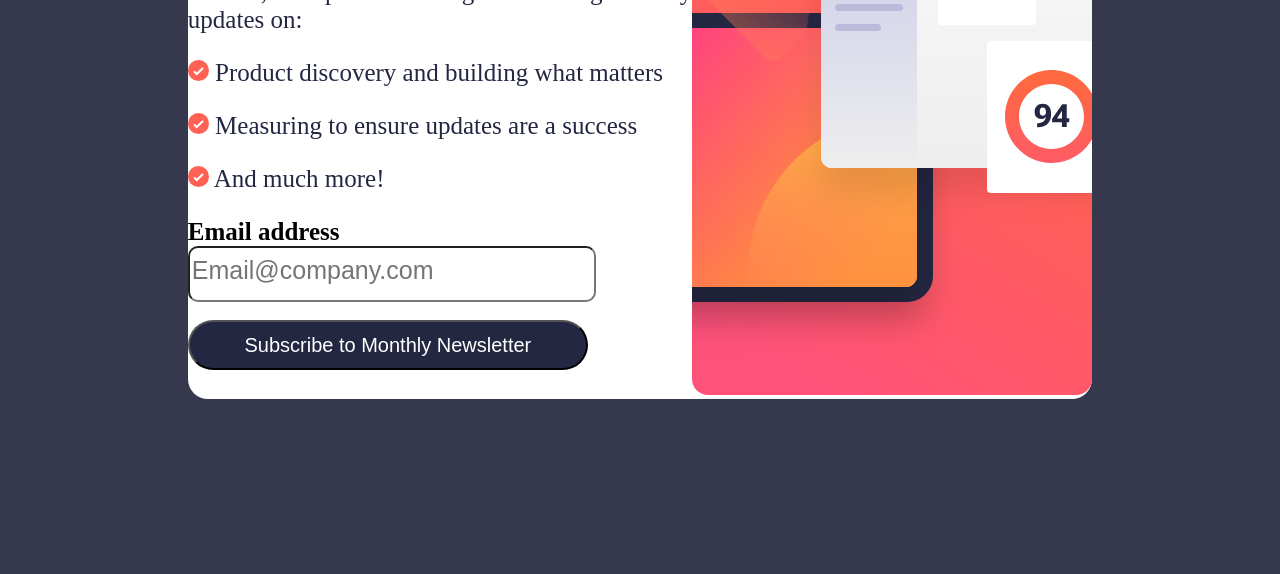
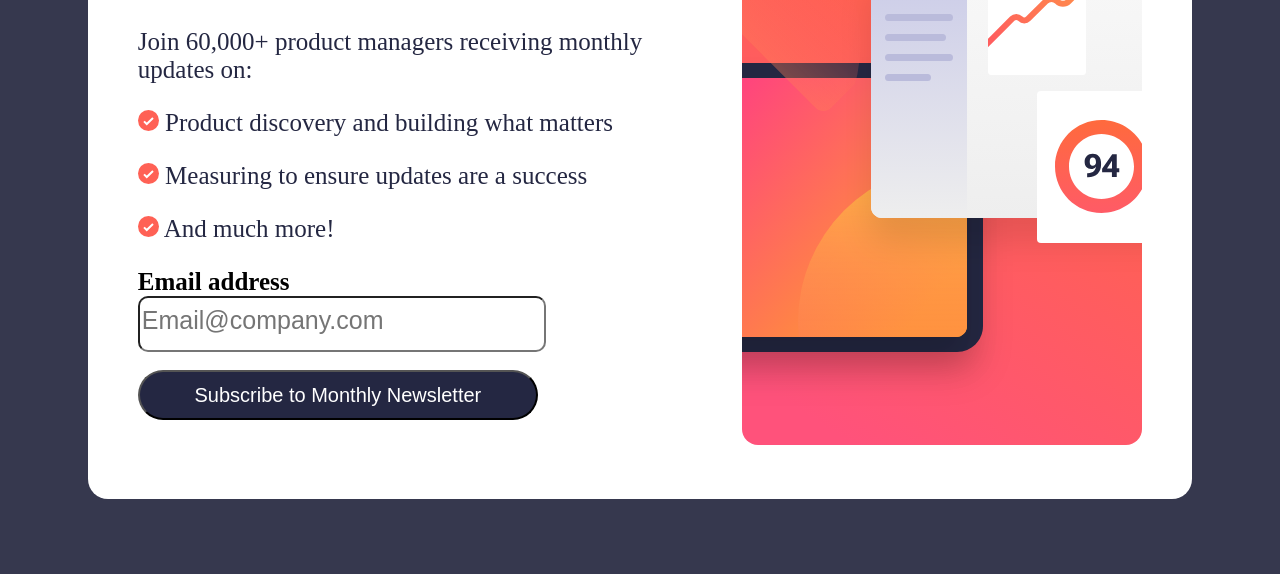
Before and after one commit to queen-star24/project-11, a plain HTML site: page index.html in a window 1280 px wide. Shown: the part 226-800 px from the top of the page. Drawn offline with Linux system fonts and the light colour scheme.

Commit message:
Update index.html

```diff
--- a/index.html
+++ b/index.html
@@ -6,7 +6,7 @@
     </head>
 <body>
     <section id="newsletter-section">
-        <div id="form-container">
+        <div id="form-container" class="container">
             <h1>Stay Updated!</h1>
             <p>Join 60,000+ product managers receiving monthly<br> updates on:</p>
             <p><img src="assets/icon-list.svg" alt=""> Product discovery and building what matters </p>
@@ -22,7 +22,7 @@
             </form>
         </div>
         <br>
-        <div>
+        <div class="container">
             <img src="assets/illustration-sign-up-desktop.svg" alt="Newsletter illustration">
         </div>
     </section>
```
